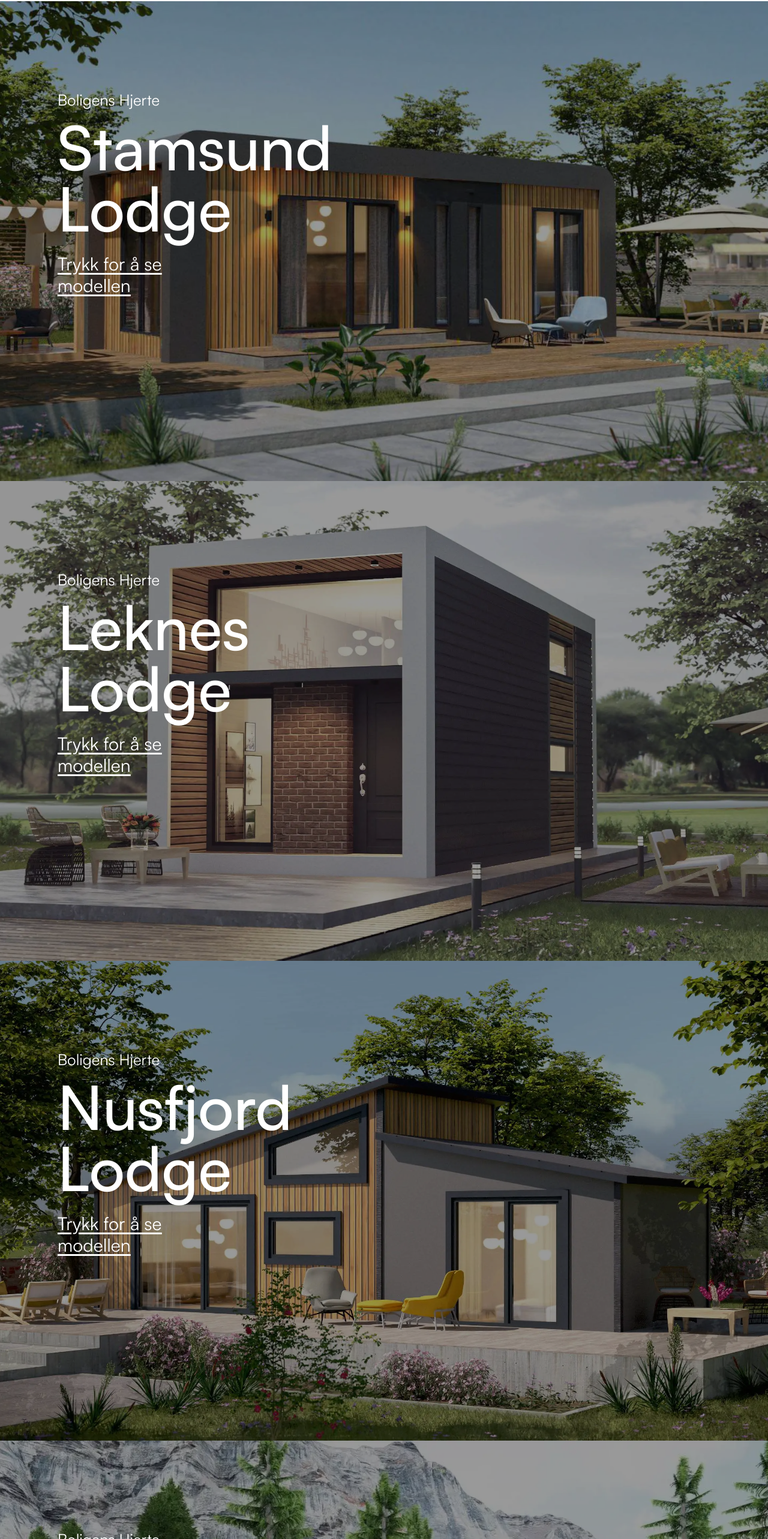
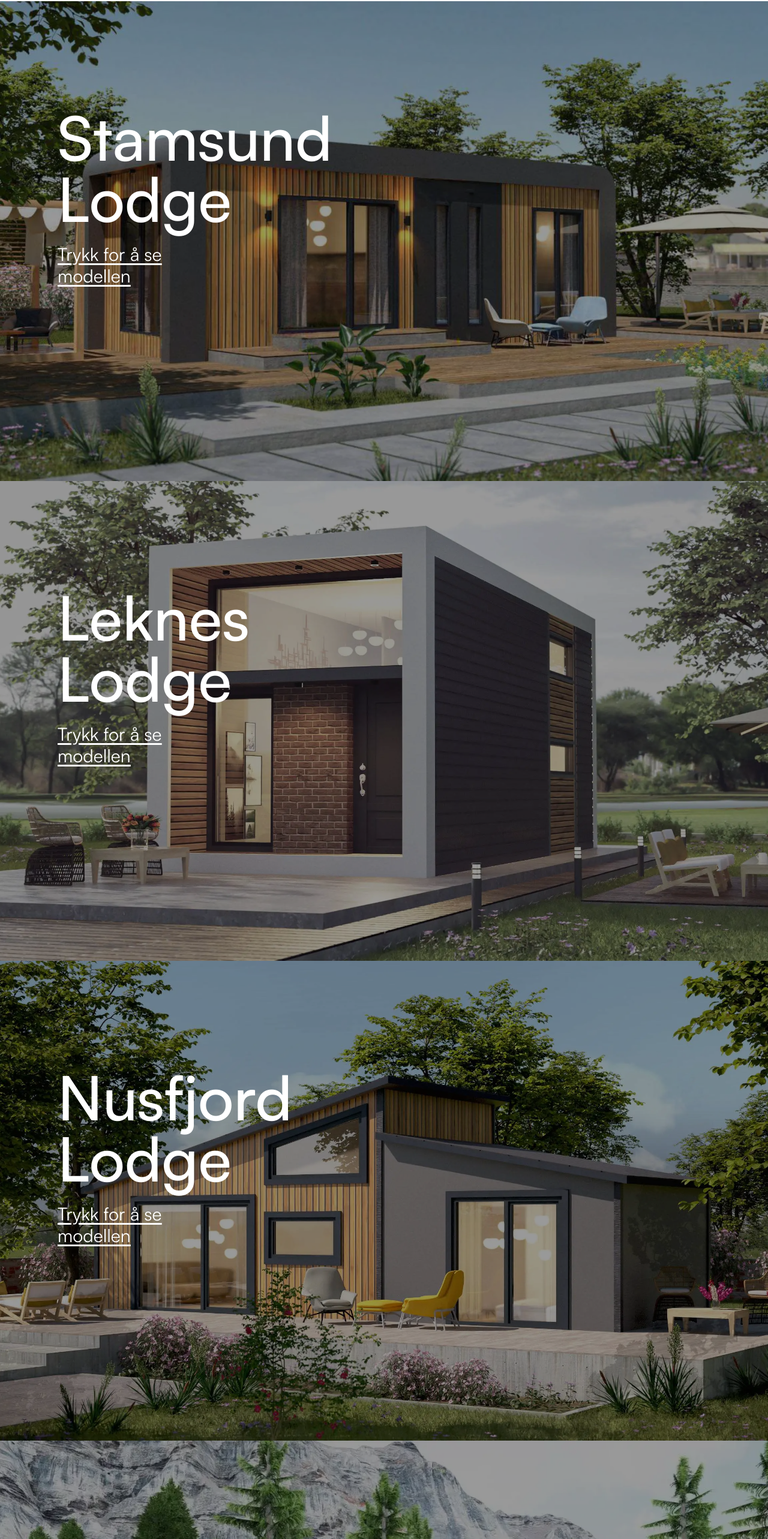
Before and after one commit to tariknh/lofothuset, a Next.js app: page / in a window 1280 px wide. Shown: the part 1834-4400 px from the top of the page at 60% size. Built offline with nearby package versions, Linux system fonts and the light colour scheme.

Commit message:
Removed boligens hjerte

```diff
--- a/components/header/nav/MobileNav.tsx
+++ b/components/header/nav/MobileNav.tsx
@@ -106,7 +106,7 @@ export default function MobileNav({ open, setOpen }: openStates) {
             </span>
           </div>
         </motion.div>
-        <span className="row-start-7 font-normal text-sm underline-offset-[.6rem] underline decoration-[.01rem] decoration-muted-foreground">
+        <span className="row-start-8 font-normal text-sm underline-offset-[.6rem] underline decoration-[.01rem] decoration-muted-foreground">
           Syverudveien 1, 3077 Sande
         </span>
       </motion.div>
--- a/components/sections/TestComp.tsx
+++ b/components/sections/TestComp.tsx
@@ -68,7 +68,7 @@ const TestComp = () => {
             <ModelComponent
               title={"Stamsund Lodge"}
               href={"/modeller/stamsund-lodge"}
-              slogan={"Boligens Hjerte"}
+              slogan={""}
               image={info[0].heroImage}
             />
             {/* <ModelComponent
@@ -80,19 +80,19 @@ const TestComp = () => {
             <ModelComponent
               title={"Leknes Lodge"}
               href={"/modeller/leknes-lodge"}
-              slogan={"Boligens Hjerte"}
+              slogan={""}
               image={info[2].heroImage}
             />
             <ModelComponent
               title={"Nusfjord Lodge"}
               href={"/modeller/nusfjord-lodge"}
-              slogan={"Boligens Hjerte"}
+              slogan={""}
               image={info[3].heroImage}
             />
             <ModelComponent
               title={"Hammerstad Lodge"}
               href={"/modeller/hammerstad-lodge"}
-              slogan={"Boligens Hjerte"}
+              slogan={""}
               image={info[4].heroImage}
             />
           </div>
```
